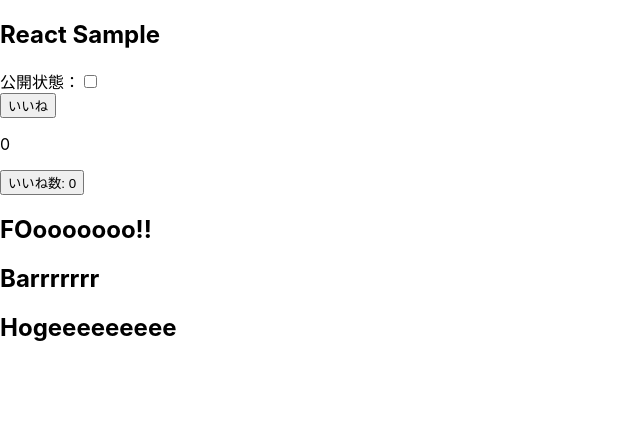
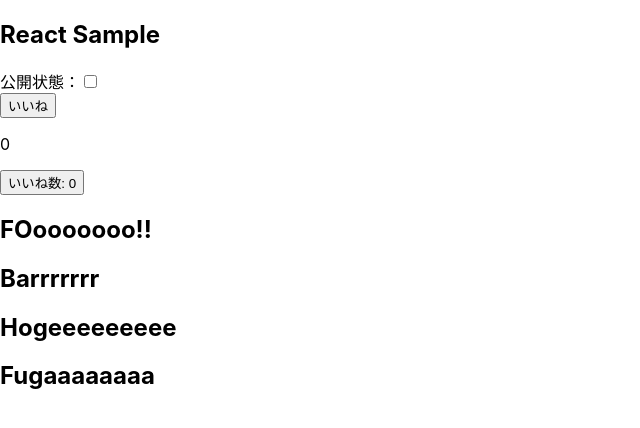
Before and after one commit to great084/torazemi-react, a React (Create React App) app: page / in a window 1280 px wide. Shown: the top 428 px of the page, without its empty margins (0-640 px from the left). Built offline with nearby package versions, Linux system fonts and the light colour scheme.

Commit message:
default exportの追加

```diff
--- a/src/Blog.jsx
+++ b/src/Blog.jsx
@@ -2,6 +2,7 @@ import React from 'react';
 import Article from './Article';
 import * as FooBar from './components/FooBar'
 import Hoge from './components/hoge'
+import Fuga from './components/fuga'
 class Blog extends React.Component {
   constructor(props){
     super(props);
@@ -52,6 +53,7 @@ class Blog extends React.Component {
         <FooBar.Foo />
         <FooBar.Bar />
         <Hoge />
+        <Fuga />
       </>
     )
   }
--- /dev/null
+++ b/src/components/fuga.jsx
@@ -0,0 +1,7 @@
+import React from 'react'
+
+const Fuga = () => {
+  return(<h2>Fugaaaaaaaa</h2>)
+}
+
+export default Fuga
```
